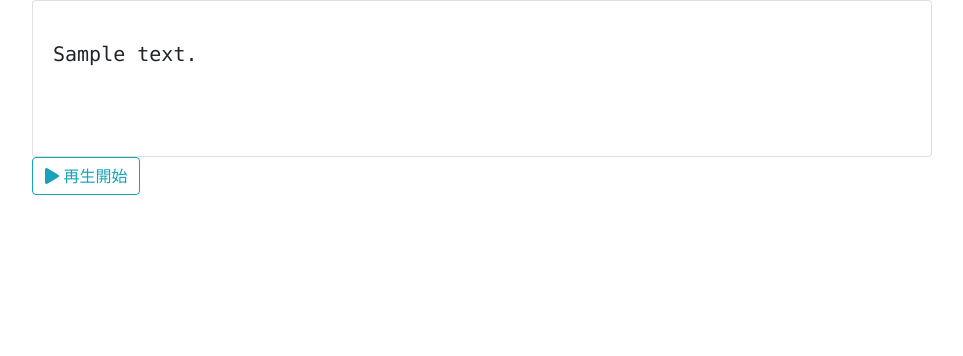
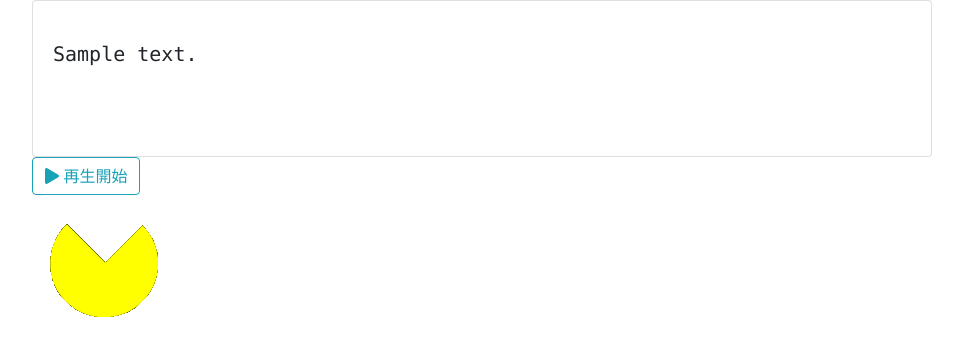
Before and after one commit to youchann/nats, a Flask app: template natsugash/templates/mainpage.html in a window 1280 px wide. Shown: the top 356 px of the page, without its empty margins (158-1121 px from the left). Run offline with Flask 2, Linux system fonts and the light colour scheme; the template is opened without the code that fills it: most values are stand-ins (such as "Sample title", 1, 10 or a date in 2020); some libraries are stand-ins or nearby versions.

Commit message:
うあん

```diff
--- a/natsugash/static/css/style.css
+++ b/natsugash/static/css/style.css
@@ -38,3 +38,21 @@
 .media-border {
   border: dashed 5px lightgray;
 }
+
+
+
+/* --- mogmog --- */
+/* #mogmog {
+  position: fixed;
+  top: 0;
+  left: 0;
+  z-index: 20000;
+} */
+/* #mogmog img{
+  margin: 0 auto;
+  position:fixed;
+  bottom: 0px;
+} */
+#mogmog img{
+	margin: 0 auto;
+}
--- a/natsugash/templates/mainpage.html
+++ b/natsugash/templates/mainpage.html
@@ -28,6 +28,9 @@
     </div>
   {% endfor %}
   <button type="button" class="btn btn-outline-info btn-audio-autoplay"><i class="fas fa-play"></i> 再生開始</button>
+  <div id="mogmog">
+      <img src="{{ url_for('static', filename='loading/mogmog.gif') }}">
+  </div>
 
 </div>
 {% endblock %}
```
Also changed, not shown: natsugash/static/loading/mogmog.gif (added).
